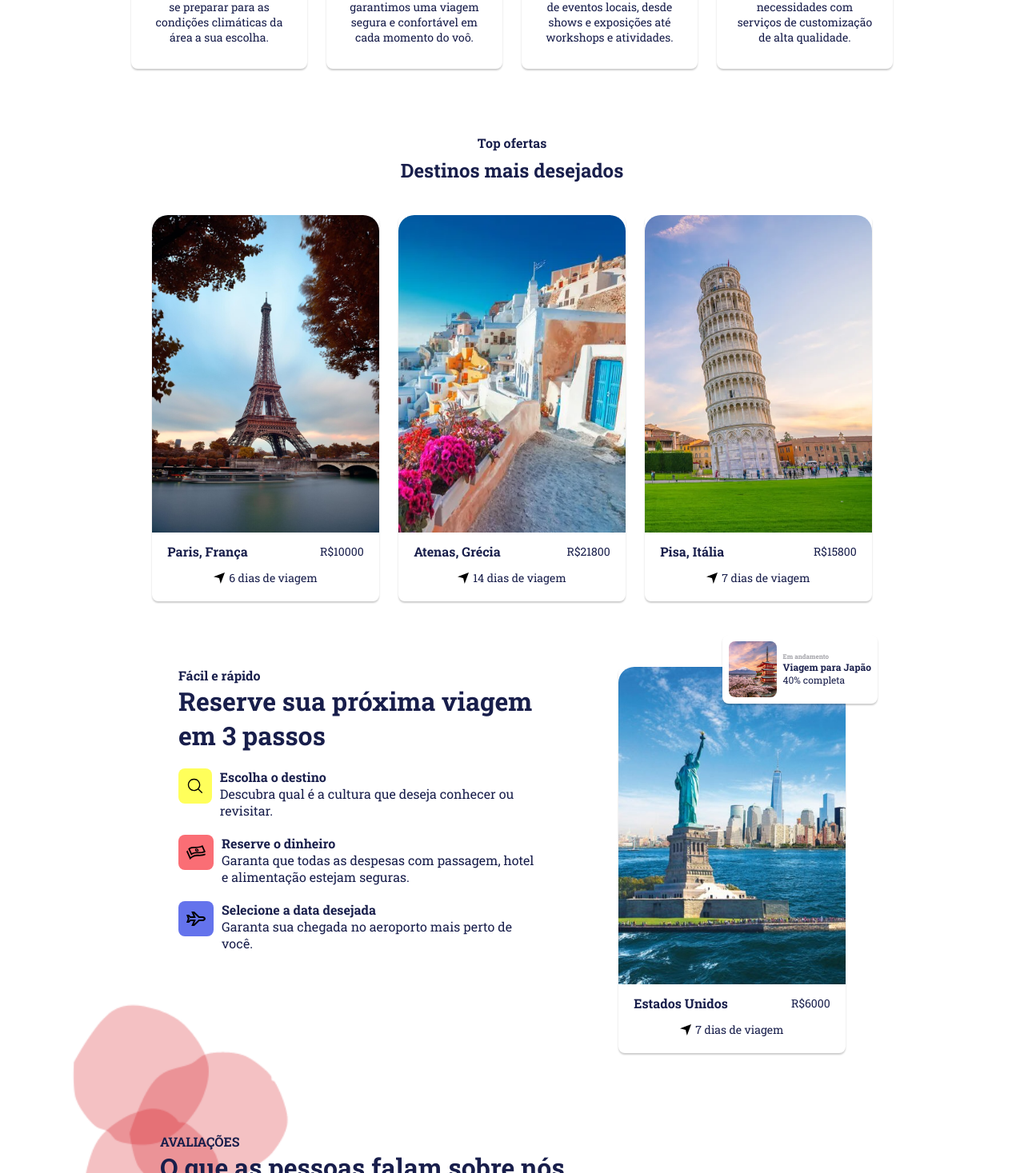
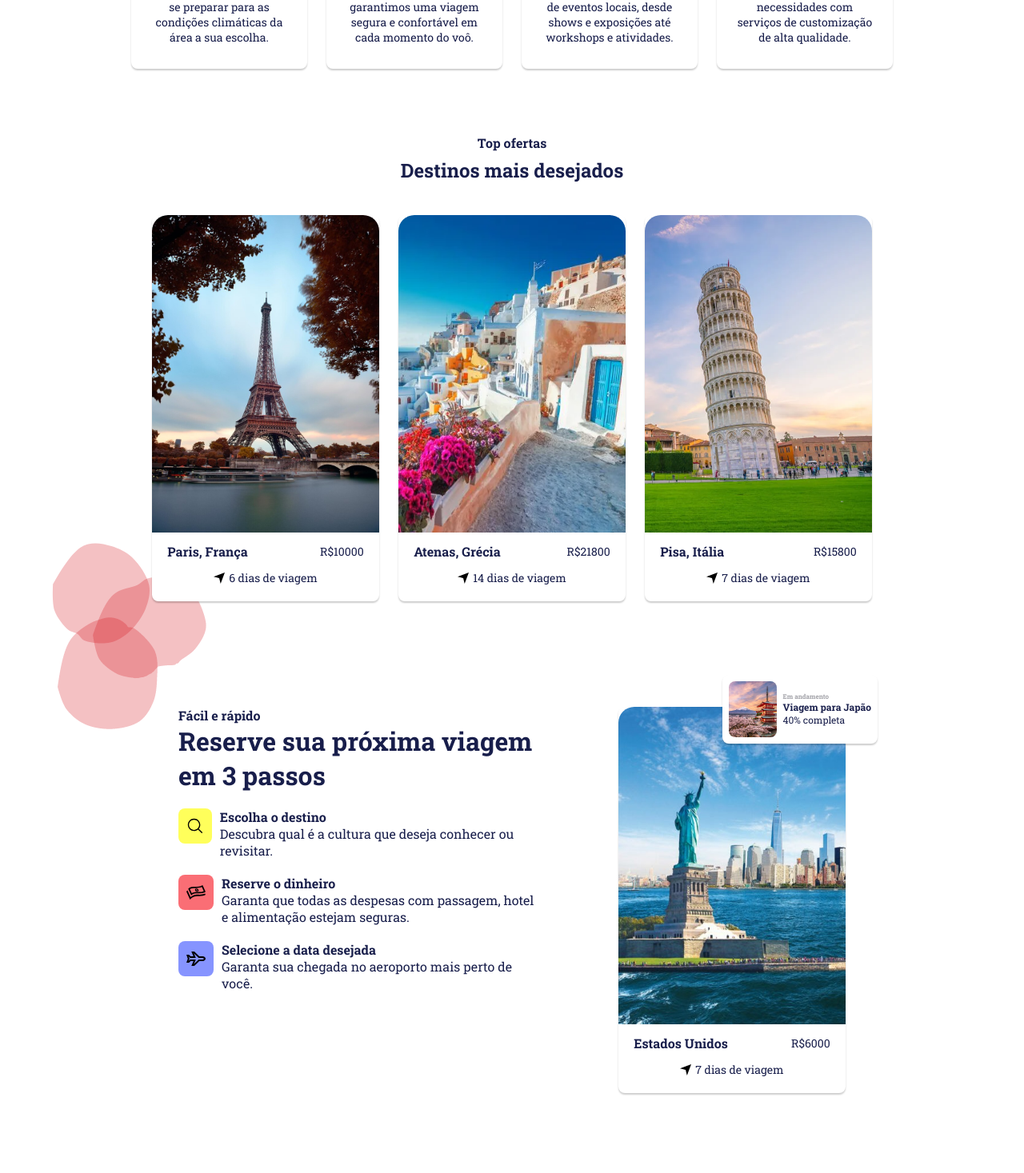
Before and after one commit to karinanuunes/travel-react, a React (Vite) app: page / in a window 1280 px wide. Shown: the part 783-2250 px from the top of the page at 80% size. Built offline with nearby package versions, Linux system fonts and the light colour scheme.

Commit message:
ajusts colors & padding

```diff
--- a/src/App.css
+++ b/src/App.css
@@ -24,7 +24,8 @@ body {
   flex-direction: column;
   align-items: center;
   background-image: url(../public/planodefundo.png);
-  background-size: cover;
+  background-repeat: no-repeat;
+  /* background-size: cover; */
 }
 
 button {
--- a/src/components/book/book.css
+++ b/src/components/book/book.css
@@ -32,7 +32,7 @@
 }
 
 .yellow {
-  background-color: rgb(255, 255, 91);
+  background-color: #ffff5b;
 }
 
 .red {
@@ -40,7 +40,7 @@
 }
 
 .blue {
-  background-color: #6473ec;
+  background-color: #8694ff;
 }
 
 .book-tips {
--- a/src/components/destination/destination.css
+++ b/src/components/destination/destination.css
@@ -3,7 +3,7 @@
   flex-direction: column;
   flex-wrap: wrap;
   align-items: center;
-  padding: 50px 0 0;
+  padding: 50px 0;
   gap: 8px;
 }
 
--- a/src/components/destiny/destiny.css
+++ b/src/components/destiny/destiny.css
@@ -9,7 +9,7 @@
   justify-content: space-between;
   text-align: center;
   gap: 8px;
-  /* background-color: #ffffff; */
+  background-color: #ffffff;
   transition: 0.2s ease-in-out;
 }
 
```
